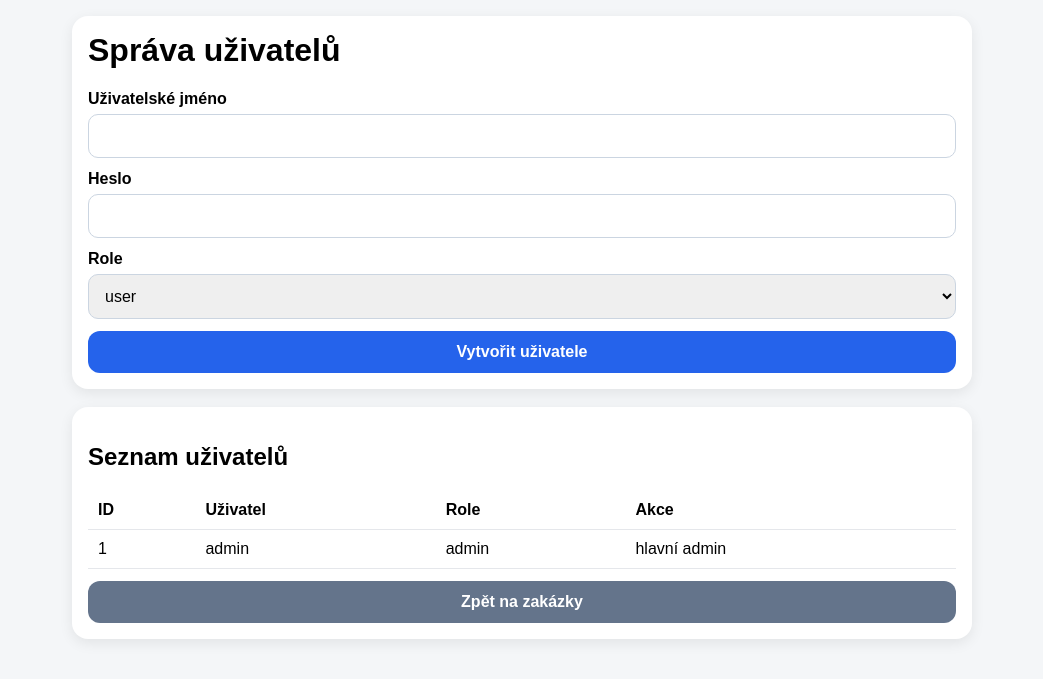
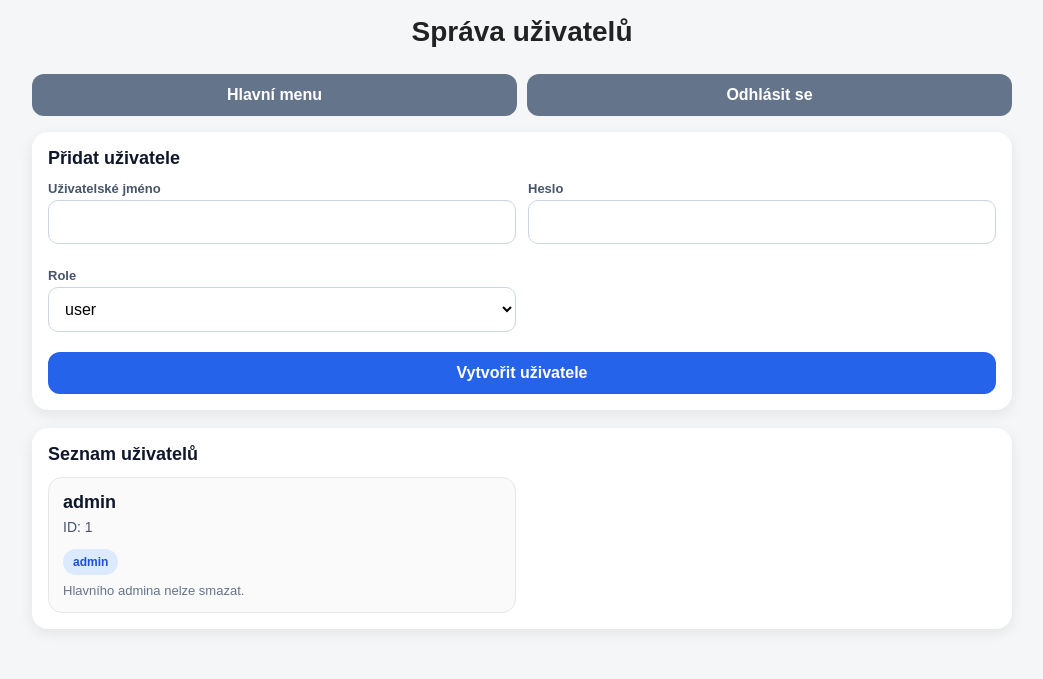
Before and after one commit to pecenyjirikdubno/project-app, a Flask app: page /users in a window 1280 px wide. Shown: the top 679 px of the page, without its empty margins (118-1161 px from the left). Run offline with Flask 3, Linux system fonts and the light colour scheme; a user stored in the database is signed in.

Commit message:
users.html

```diff
--- a/templates/users.html
+++ b/templates/users.html
@@ -4,71 +4,112 @@
     <meta charset="UTF-8">
     <title>Správa uživatelů</title>
     <meta name="viewport" content="width=device-width, initial-scale=1.0">
+
+    <link rel="manifest" href="/manifest.json">
+    <meta name="theme-color" content="#2563eb">
+    <link rel="apple-touch-icon" href="/static/icons/icon-192.png">
+    <meta name="apple-mobile-web-app-capable" content="yes">
+    <meta name="apple-mobile-web-app-status-bar-style" content="default">
+    <meta name="apple-mobile-web-app-title" content="Zakázky">
+
     <style>
+        * {
+            box-sizing: border-box;
+        }
+
         body {
+            margin: 0;
+            padding: 16px;
             font-family: Arial, sans-serif;
             background: #f4f6f8;
-            margin: 0;
-            padding: 16px;
+            color: #222;
         }
+
         .page {
-            max-width: 900px;
+            max-width: 980px;
             margin: 0 auto;
         }
+
+        h1 {
+            text-align: center;
+            margin-top: 0;
+            margin-bottom: 18px;
+            font-size: 28px;
+        }
+
+        .topbar {
+            display: grid;
+            gap: 10px;
+            margin-bottom: 16px;
+        }
+
         .card {
-            background: white;
+            background: #fff;
             border-radius: 16px;
             padding: 16px;
             margin-bottom: 18px;
             box-shadow: 0 4px 14px rgba(0,0,0,0.08);
         }
-        h1 {
+
+        .section-title {
+            font-size: 18px;
+            font-weight: bold;
             margin-top: 0;
+            margin-bottom: 12px;
+            color: #0f172a;
         }
+
+        .field-group {
+            margin-bottom: 12px;
+        }
+
         label {
             display: block;
+            font-size: 13px;
             font-weight: bold;
-            margin: 12px 0 6px;
+            margin-bottom: 4px;
+            color: #475569;
         }
-        input, select {
+
+        input,
+        select {
             width: 100%;
-            box-sizing: border-box;
             padding: 12px;
             border: 1px solid #cbd5e1;
             border-radius: 10px;
             font-size: 16px;
+            background: #fff;
         }
-        button, a.button {
+
+        .btn {
             display: inline-block;
-            text-decoration: none;
-            text-align: center;
             width: 100%;
-            margin-top: 12px;
-            padding: 12px;
             border: none;
             border-radius: 12px;
-            background: #2563eb;
-            color: white;
+            padding: 12px 14px;
             font-size: 16px;
             font-weight: bold;
             cursor: pointer;
-            box-sizing: border-box;
+            text-align: center;
+            text-decoration: none;
+            margin-top: 8px;
         }
-        a.delete {
+
+        .btn-primary {
+            background: #2563eb;
+            color: white;
+        }
+
+        .btn-secondary {
+            background: #64748b;
+            color: white;
+        }
+
+        .btn-danger {
             background: #dc2626;
+            color: white;
         }
-        a.back {
-            background: #64748b;
-        }
-        table {
-            width: 100%;
-            border-collapse: collapse;
-        }
-        th, td {
-            border-bottom: 1px solid #e5e7eb;
-            padding: 10px;
-            text-align: left;
-        }
+
         .flash {
             background: #ecfeff;
             color: #155e75;
@@ -76,12 +117,83 @@
             border-radius: 10px;
             margin-bottom: 12px;
         }
+
+        .users-list {
+            display: grid;
+            gap: 12px;
+        }
+
+        .user-card {
+            border: 1px solid #e5e7eb;
+            border-radius: 14px;
+            padding: 14px;
+            background: #fafafa;
+        }
+
+        .user-name {
+            font-size: 18px;
+            font-weight: bold;
+            color: #0f172a;
+            margin-bottom: 6px;
+        }
+
+        .user-meta {
+            color: #475569;
+            font-size: 14px;
+            margin-bottom: 10px;
+        }
+
+        .badge {
+            display: inline-block;
+            padding: 6px 10px;
+            border-radius: 999px;
+            font-size: 12px;
+            font-weight: bold;
+            margin-top: 4px;
+        }
+
+        .badge-admin {
+            background: #dbeafe;
+            color: #1d4ed8;
+        }
+
+        .badge-user {
+            background: #dcfce7;
+            color: #166534;
+        }
+
+        .protected {
+            font-size: 13px;
+            color: #64748b;
+            margin-top: 8px;
+        }
+
+        @media (min-width: 700px) {
+            .topbar {
+                grid-template-columns: 1fr 1fr;
+            }
+
+            .form-grid {
+                display: grid;
+                grid-template-columns: 1fr 1fr;
+                gap: 12px;
+            }
+
+            .users-list {
+                grid-template-columns: 1fr 1fr;
+            }
+        }
     </style>
 </head>
 <body>
 <div class="page">
-    <div class="card">
+
     <h1>Správa uživatelů</h1>
+
+    <div class="topbar">
+        <a class="btn btn-secondary" href="{{ url_for('dashboard') }}">Hlavní menu</a>
+        <a class="btn btn-secondary" href="{{ url_for('logout') }}">Odhlásit se</a>
+    </div>
 
     {% with messages = get_flashed_messages(with_categories=true) %}
       {% if messages %}
@@ -91,50 +203,67 @@
       {% endif %}
     {% endwith %}
 
+    <div class="card">
+        <h2 class="section-title">Přidat uživatele</h2>
+
         <form method="POST" action="{{ url_for('add_user') }}">
+            <div class="form-grid">
+                <div class="field-group">
                     <label>Uživatelské jméno</label>
                     <input type="text" name="username" required>
+                </div>
 
+                <div class="field-group">
                     <label>Heslo</label>
                     <input type="password" name="password" required>
+                </div>
 
+                <div class="field-group">
                     <label>Role</label>
                     <select name="role">
                         <option value="user">user</option>
                         <option value="admin">admin</option>
                     </select>
+                </div>
+            </div>
 
-            <button type="submit">Vytvořit uživatele</button>
+            <button class="btn btn-primary" type="submit">Vytvořit uživatele</button>
         </form>
     </div>
 
     <div class="card">
-        <h2>Seznam uživatelů</h2>
-        <table>
-            <tr>
-                <th>ID</th>
-                <th>Uživatel</th>
-                <th>Role</th>
-                <th>Akce</th>
-            </tr>
+        <h2 class="section-title">Seznam uživatelů</h2>
+
+        <div class="users-list">
             {% for user in users %}
-            <tr>
-                <td>{{ user.id }}</td>
-                <td>{{ user.username }}</td>
-                <td>{{ user.role }}</td>
-                <td>
+            <div class="user-card">
+                <div class="user-name">{{ user.username }}</div>
+                <div class="user-meta">ID: {{ user.id }}</div>
+
+                {% if user.role == 'admin' %}
+                    <span class="badge badge-admin">admin</span>
+                {% else %}
+                    <span class="badge badge-user">user</span>
+                {% endif %}
+
                 {% if user.username != 'admin' %}
-                        <a class="button delete" href="{{ url_for('delete_user', user_id=user.id) }}">Smazat</a>
+                    <a class="btn btn-danger" href="{{ url_for('delete_user', user_id=user.id) }}">Smazat uživatele</a>
                 {% else %}
-                        hlavní admin
+                    <div class="protected">Hlavního admina nelze smazat.</div>
                 {% endif %}
-                </td>
-            </tr>
+            </div>
             {% endfor %}
-        </table>
-
-        <a class="button back" href="{{ url_for('index') }}">Zpět na zakázky</a>
         </div>
     </div>
+
+</div>
+
+<script>
+if ("serviceWorker" in navigator) {
+  window.addEventListener("load", function () {
+    navigator.serviceWorker.register("/service-worker.js");
+  });
+}
+</script>
 </body>
 </html>
```
Lines whose indentation alone changed are shown as unchanged.
